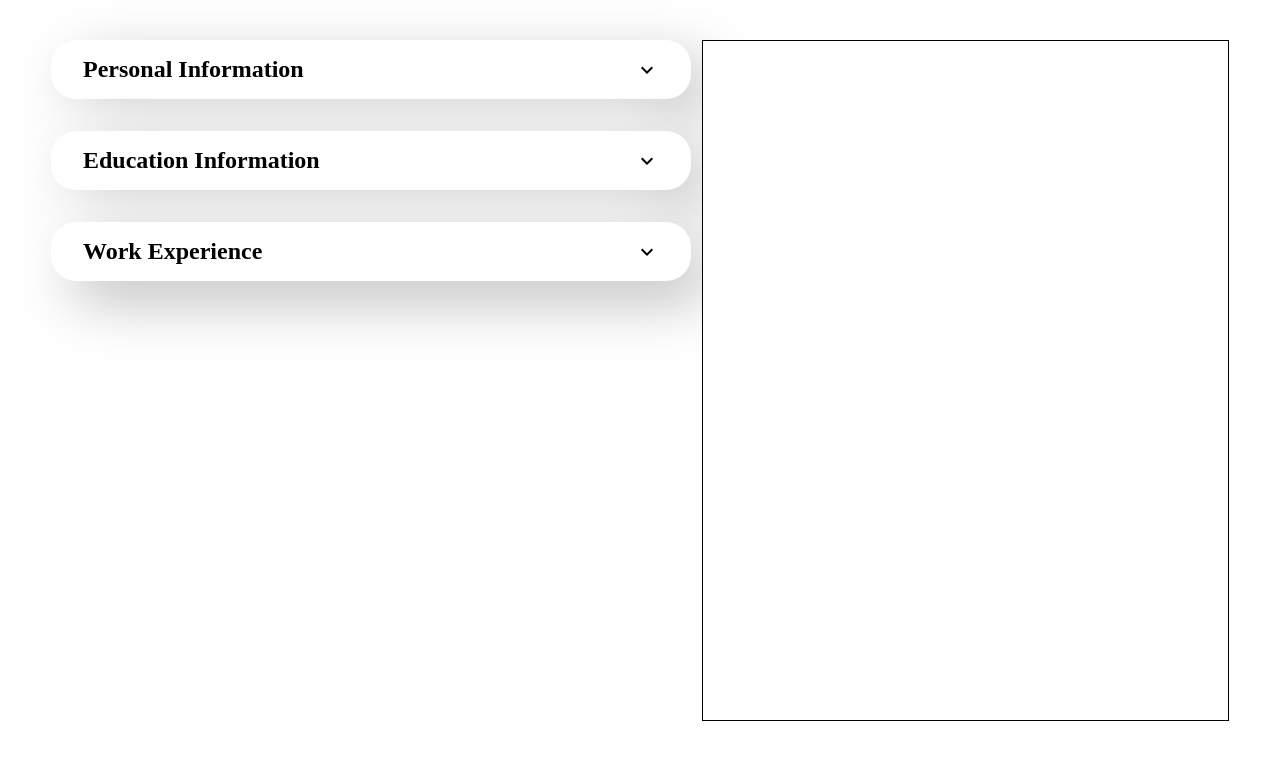
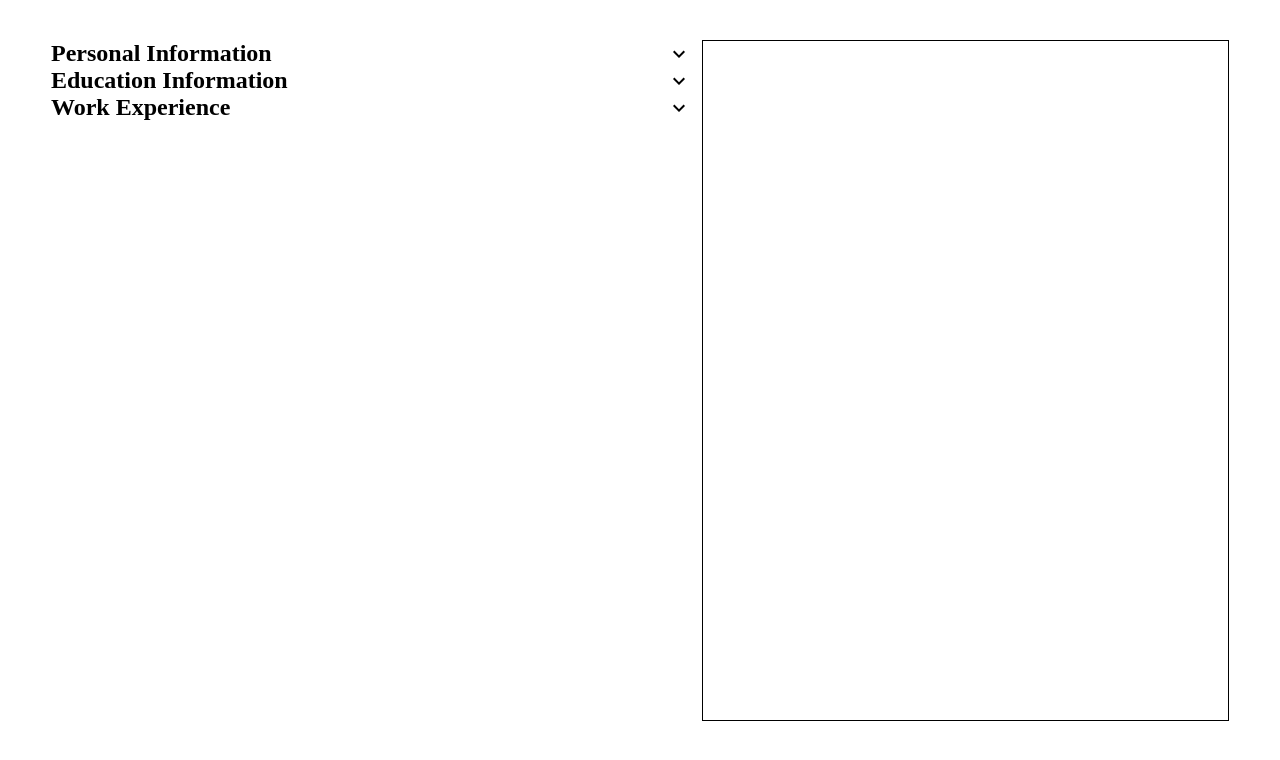
Before and after one commit to danielopoulos321/cv-builder, a React app: page / in a window 1280 px wide. Shown: the top 760 px of the page. Built offline with nearby package versions, Linux system fonts and the light colour scheme; the HTML template or start-up script is replaced by a standard one.

Commit message:
Remove duplicated styles

```diff
--- a/src/components/CVPreview.jsx
+++ b/src/components/CVPreview.jsx
@@ -3,9 +3,9 @@ import '/src/styles/CVPreview.css'
 export default function CVPreview({globalInfo}) {
     return(
         <div className="cvOutline">
-            <h1>{globalInfo.fullName}</h1>
-            <h2>{globalInfo.phone}</h2>
-            <h2>{globalInfo.email}</h2>
+            <h1>{globalInfo.basicInfo.fullName}</h1>
+            <h2>{globalInfo.basicInfo.phone}</h2>
+            <h2>{globalInfo.basicInfo.email}</h2>
         </div>
     )
 }
--- a/src/styles/BasicInfo.css
+++ b/src/styles/BasicInfo.css
@@ -1,15 +1,3 @@
-.infoContainer{
-    display: flex;
-    flex-direction: column;
-    height: fit-content;
-    padding: 1em 2em;
-    margin-bottom: 2em;
-    border-radius: 25px;
-    background: #ffffff;
-    box-shadow:  20px 20px 60px #bebebe,
-             -20px -20px 60px #ffffff;
-}
-
 .infoHeader{
     display: flex;
     justify-content: space-between;
--- a/src/styles/CareerInfo.css
+++ b/src/styles/CareerInfo.css
@@ -3,18 +3,6 @@
     justify-content: space-between;
     align-items: center;
     transform: scaleY(1);
-}
-
-.infoContainer{
-    display: flex;
-    flex-direction: column;
-    height: fit-content;
-    padding: 1em 2em;
-    margin-bottom: 2em;
-    border-radius: 25px;
-    background: #ffffff;
-    box-shadow:  20px 20px 60px #bebebe,
-             -20px -20px 60px #ffffff;
 }
 
 .inputContainer{
--- a/src/styles/EducationInfo.css
+++ b/src/styles/EducationInfo.css
@@ -3,18 +3,6 @@
     justify-content: space-between;
     align-items: center;
     transform: scaleY(1);
-}
-
-.infoContainer{
-    display: flex;
-    flex-direction: column;
-    height: fit-content;
-    padding: 1em 2em;
-    margin-bottom: 2em;
-    border-radius: 25px;
-    background: #ffffff;
-    box-shadow:  20px 20px 60px #bebebe,
-             -20px -20px 60px #ffffff;
 }
 
 .inputContainer{
```
